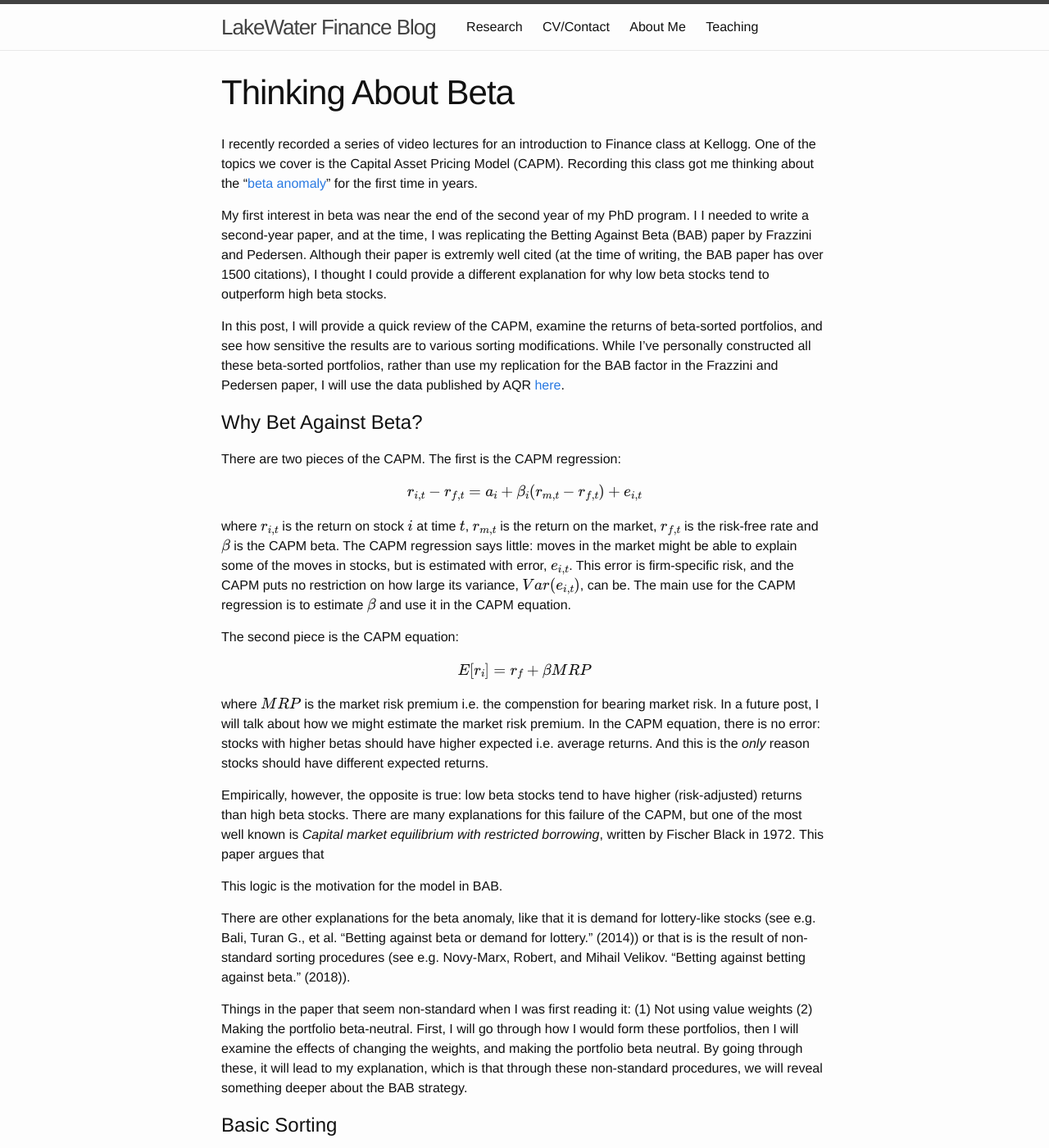
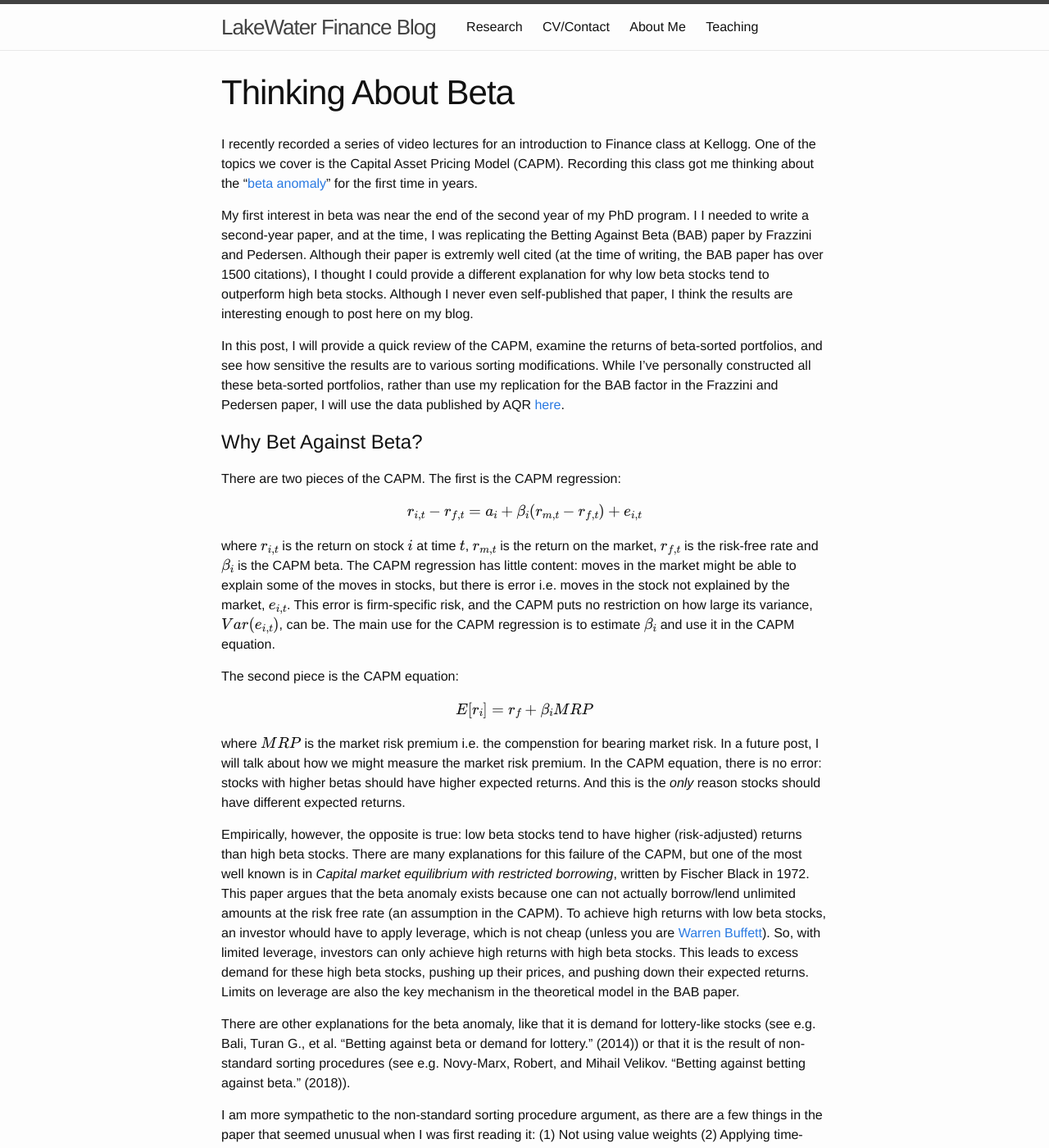
Before and after one commit to mcsammon/mcsammon.github.io, a Jekyll site: the page built from _posts/2020-06-05-beta.md, in a window 1280 px wide and 1400 px high. Shown: the whole window at 82% size. Built offline with Jekyll 4.4.1, drawn with Linux system fonts in a browser that asks for light colours; formulas are drawn with MathJax 3; comment, search, counter and statistics services are not loaded; some of the changed text lies outside the part shown.

Commit message:
up to basic

```diff
--- a/_posts/2020-06-05-beta.md
+++ b/_posts/2020-06-05-beta.md
@@ -6,7 +6,7 @@
 I recently recorded a series of video lectures for an introduction to Finance class at Kellogg.  One of the topics we cover is the Capital Asset Pricing Model (CAPM). Recording this class got me thinking about the "<a href="
 https://en.wikipedia.org/wiki/Low-volatility_anomaly" title="b1">beta anomaly</a>" for the first time in years.
 
-My first interest in beta was near the end of the second year of my PhD program.  I I needed to write a second-year paper, and at the time, I was replicating the Betting Against Beta (BAB) paper by Frazzini and Pedersen. Although their paper is extremly well cited (at the time of writing, the BAB paper has over 1500 citations), I thought I could provide a different explanation for why low beta stocks tend to outperform high beta stocks.
+My first interest in beta was near the end of the second year of my PhD program.  I I needed to write a second-year paper, and at the time, I was replicating the Betting Against Beta (BAB) paper by Frazzini and Pedersen. Although their paper is extremly well cited (at the time of writing, the BAB paper has over 1500 citations), I thought I could provide a different explanation for why low beta stocks tend to outperform high beta stocks.  Although I never even self-published that paper, I think the results are interesting enough to post here on my blog.
 
 In this post, I will provide a quick review of the CAPM, examine the returns of beta-sorted portfolios, and see how sensitive the results are to various sorting modifications.  While I've personally constructed all these beta-sorted portfolios, rather than use my replication for the BAB factor in the Frazzini and Pedersen paper, I will use the data published by AQR <a href="https://www.aqr.com/Insights/Datasets/Betting-Against-Beta-Equity-Factors-Monthly" title="b1">here</a>.
 
@@ -16,22 +16,22 @@
 \begin{equation}
 r_{i,t}-r_{f,t}=a_i + \beta_i (r_{m,t}-r_{f,t}) + e_{i,t}
 \end{equation}
-where $$r_{i,t}$$ is the return on stock $$i$$ at time $$t$$, $$r_{m,t}$$ is the return on the market, $$r_{f,t}$$ is the risk-free rate and $$\beta$$ is the CAPM beta. The CAPM regression says little: moves in the market might be able to explain some of the moves in stocks, but is estimated with error, $$e_{i,t}$$.  This error is firm-specific risk, and the CAPM puts no restriction on how large its variance, $$Var(e_{i,t})$$, can be.  The main use for the CAPM regression is to estimate $$\beta$$ and use it in the CAPM equation.
+where $$r_{i,t}$$ is the return on stock $$i$$ at time $$t$$, $$r_{m,t}$$ is the return on the market, $$r_{f,t}$$ is the risk-free rate and $$\beta_i$$ is the CAPM beta. The CAPM regression has little content: moves in the market might be able to explain some of the moves in stocks, but there is error i.e. moves in the stock not explained by the market, $$e_{i,t}$$.  This error is firm-specific risk, and the CAPM puts no restriction on how large its variance, $$Var(e_{i,t})$$, can be.  The main use for the CAPM regression is to estimate $$\beta_i$$ and use it in the CAPM equation.
 
 The second piece is the CAPM equation:
 \begin{equation}
-E[r_i]=r_f+\beta MRP
+E[r_i]=r_f+\beta_i MRP
 \end{equation}
-where $$MRP$$ is the market risk premium i.e. the compenstion for bearing market risk. In a future post, I will talk about how we might estimate the market risk premium. In the CAPM equation, there is no error: stocks with higher betas should have higher expected i.e. average returns.  And this is the *only* reason stocks should have different expected returns.
+where $$MRP$$ is the market risk premium i.e. the compenstion for bearing market risk. In a future post, I will talk about how we might measure the market risk premium. In the CAPM equation, there is no error: stocks with higher betas should have higher expected returns.  And this is the *only* reason stocks should have different expected returns.
 
-Empirically, however, the opposite is true: low beta stocks tend to have higher (risk-adjusted) returns than high beta stocks.  There are many explanations for this failure of the CAPM, but one of the most well known is *Capital market equilibrium with restricted borrowing*, written by Fischer Black in 1972.  This paper argues that
+Empirically, however, the opposite is true: low beta stocks tend to have higher (risk-adjusted) returns than high beta stocks.  There are many explanations for this failure of the CAPM, but one of the most well known is in *Capital market equilibrium with restricted borrowing*, written by Fischer Black in 1972.  This paper argues that the beta anomaly exists because one can not actually borrow/lend unlimited amounts at the risk free rate (an assumption in the CAPM).  To achieve high returns with low beta stocks, an investor whould have to apply leverage, which is not cheap (unless you are  <a href="http://docs.lhpedersen.com/BuffettsAlpha.pdf" title="b1">Warren Buffett</a>).  So, with limited leverage, investors can only achieve high returns with high beta stocks.  This leads to excess demand for these high beta stocks, pushing up their prices, and pushing down their expected returns. Limits on leverage are also the key mechanism in the theoretical model in the BAB paper.
 
-This logic is the motivation for the model in BAB.
-
-There are other explanations for the beta anomaly, like that it is demand for lottery-like stocks (see e.g.  Bali, Turan G., et al. "Betting against beta or demand for lottery." (2014)) or that is is the result of non-standard sorting procedures
+There are other explanations for the beta anomaly, like that it is demand for lottery-like stocks (see e.g.  Bali, Turan G., et al. "Betting against beta or demand for lottery." (2014)) or that it is the result of non-standard sorting procedures
 (see e.g. Novy-Marx, Robert, and Mihail Velikov. "Betting against betting against beta." (2018)).
 
-Things in the paper that seem non-standard when I was first reading it: (1) Not using value weights (2) Making the portfolio beta-neutral.  First, I will go through how I would form these portfolios, then I will examine the effects of changing the weights, and making the portfolio beta neutral.  By going through these, it will lead to my explanation, which is that through these non-standard procedures, we will reveal something deeper about the BAB strategy.
+I am more sympathetic to the non-standard sorting procedure argument, as there are a few things in the paper that seemed unusual when I was first reading it: (1) Not using value weights (2) Applying time-varying leverage to the long and short sides of the portfolio.
+
+In the next few sections, I will go through how I would form these portfolios, then I will examine the effects of changing the weights, and adding the time-varying leverage.  By going through these non-standard sorting procedures, we will reveal something deeper about the BAB strategy.
 
 # Basic Sorting
 
```
